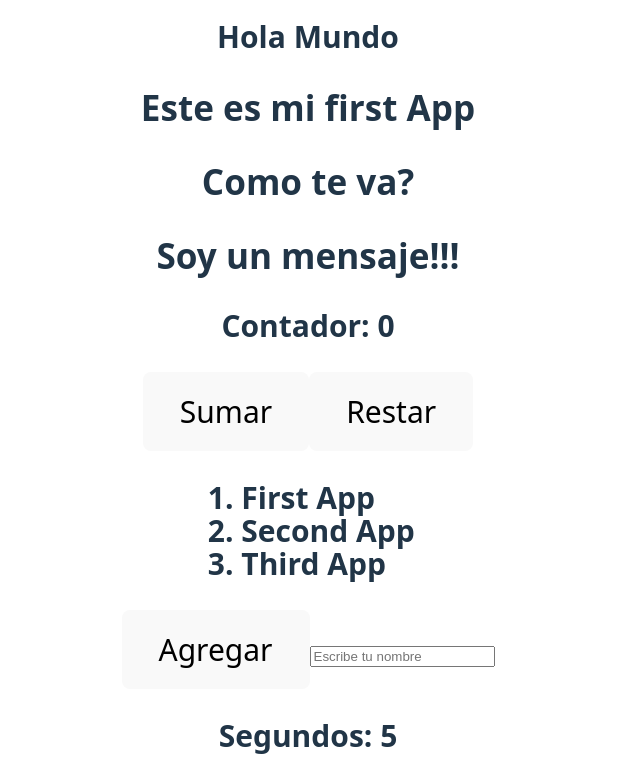
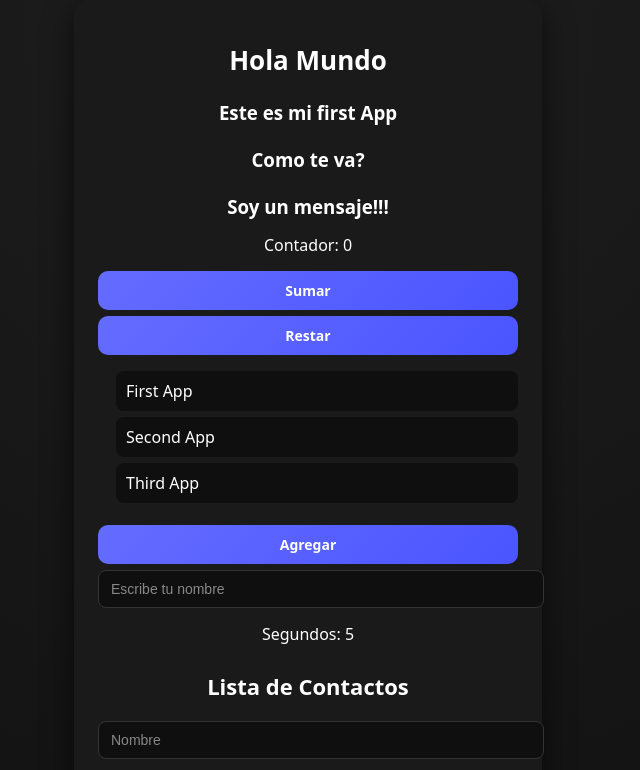
Before and after one commit to JuanEstacio/Clase_2_DSPM, a React (Vite) app: page / in a window 1280 px wide. Shown: the top 770 px of the page, without its empty margins (332-972 px from the left). Built offline with nearby package versions, Linux system fonts and the light colour scheme.

Commit message:
Mejora Visual

```diff
--- a/src/index.css
+++ b/src/index.css
@@ -3,12 +3,9 @@
   line-height: 1.5;
   font-weight: 400;
 
-  place-items: center;
-  justify-content: center;
-
-  color-scheme: light dark;
-  color: rgba(255, 255, 255, 0.87);
-  background-color: #242424;
+  color-scheme: dark;
+  color: #ffffff;
+  background-color: #121212;
 
   font-synthesis: none;
   text-rendering: optimizeLegibility;
@@ -16,58 +13,109 @@
   -moz-osx-font-smoothing: grayscale;
 }
 
-a {
-  font-weight: 500;
-  color: #646cff;
-  text-decoration: inherit;
-}
-a:hover {
-  color: #535bf2;
+body {
+  margin: 0;
+  min-width: 320px;
+  min-height: 100vh;
+  display: flex;
+  justify-content: center;
+  align-items: center;
+  background: radial-gradient(circle at top, #1e1e1e, #0f0f0f);
 }
 
-body {
-  margin: 0;
-  display: flex;
-  place-items: center;
-  min-width: 320px;
-  min-height: 100vh;
+/* Contenedor principal tipo tarjeta */
+#root {
+  width: 100%;
+  max-width: 420px;
+  padding: 24px;
+  background: #1a1a1a;
+  border-radius: 16px;
+  box-shadow: 0 10px 30px rgba(0,0,0,0.6);
+}
+
+/* Títulos */
+h1, h2, h3 {
+  text-align: center;
+  margin-bottom: 12px;
 }
 
 h1 {
-  font-size: 30px;
-  line-height: 1.1;
-  place-items: center;
-  justify-content: center;
+  font-size: 26px;
 }
 
-button {
-  border-radius: 8px;
-  border: 1px solid transparent;
-  padding: 0.6em 1.2em;
-  font-size: 1em;
-  font-weight: 500;
-  font-family: inherit;
-  background-color: #1a1a1a;
-  cursor: pointer;
-  transition: border-color 0.25s;
-}
-button:hover {
-  border-color: #646cff;
-}
-button:focus,
-button:focus-visible {
-  outline: 4px auto -webkit-focus-ring-color;
+h2 {
+  font-size: 22px;
+  margin-top: 24px;
 }
 
-@media (prefers-color-scheme: light) {
-  :root {
-    color: #213547;
-    background-color: #ffffff;
-  }
-  a:hover {
-    color: #747bff;
-  }
-  button {
-    background-color: #f9f9f9;
-  }
+/* Textos */
+p {
+  text-align: center;
+  margin: 8px 0;
 }
+
+/* Inputs */
+input {
+  width: 100%;
+  padding: 10px 12px;
+  margin: 6px 0;
+  border-radius: 8px;
+  border: 1px solid #333;
+  background: #0f0f0f;
+  color: white;
+  font-size: 14px;
+}
+
+input::placeholder {
+  color: #888;
+}
+
+/* Botones */
+button {
+  width: 100%;
+  border-radius: 10px;
+  border: none;
+  padding: 10px 14px;
+  font-size: 14px;
+  font-weight: 600;
+  font-family: inherit;
+  background: linear-gradient(135deg, #646cff, #4b55ff);
+  color: white;
+  cursor: pointer;
+  transition: transform 0.1s, box-shadow 0.1s, opacity 0.1s;
+  margin-top: 6px;
+}
+
+button:hover {
+  transform: translateY(-1px);
+  box-shadow: 0 4px 12px rgba(100,108,255,0.4);
+  opacity: 0.95;
+}
+
+button:active {
+  transform: scale(0.98);
+}
+
+/* Listas */
+ul, ol {
+  padding-left: 18px;
+}
+
+li {
+  margin: 6px 0;
+  background: #0f0f0f;
+  padding: 8px 10px;
+  border-radius: 8px;
+  display: flex;
+  justify-content: space-between;
+  align-items: center;
+  gap: 10px;
+}
+
+/* Botón eliminar más pequeño */
+li button {
+  width: auto;
+  padding: 6px 10px;
+  font-size: 12px;
+  background: linear-gradient(135deg, #ff4d4d, #ff2f2f);
+}
--- a/src/main.tsx
+++ b/src/main.tsx
@@ -13,17 +13,16 @@ import './index.css';
 
 ReactDOM.createRoot(document.getElementById('root') as HTMLElement)
 .render(
-  <h1>
-    <React.StrictMode>
-        < HelloWorld  />
-        < PrintMessage message = "Como te va?" />
-        < PrintMessage message = "Soy un mensaje!!!" />
-        <Contador></Contador>
-        <Arrays></Arrays>
-        <Arreglos></Arreglos>
-        <EjemploDependencia></EjemploDependencia>
-        <EjemploMontaje></EjemploMontaje>
-        <ContactsApp></ContactsApp>
-    </React.StrictMode>
-  </h1>
+  <React.StrictMode>
+  <HelloWorld />
+  <PrintMessage message="Como te va?" />
+  <PrintMessage message="Soy un mensaje!!!" />
+  <Contador />
+  <Arrays />
+  <Arreglos />
+  <EjemploDependencia />
+  <EjemploMontaje />
+  <ContactsApp />
+</React.StrictMode>
+
 )
```
